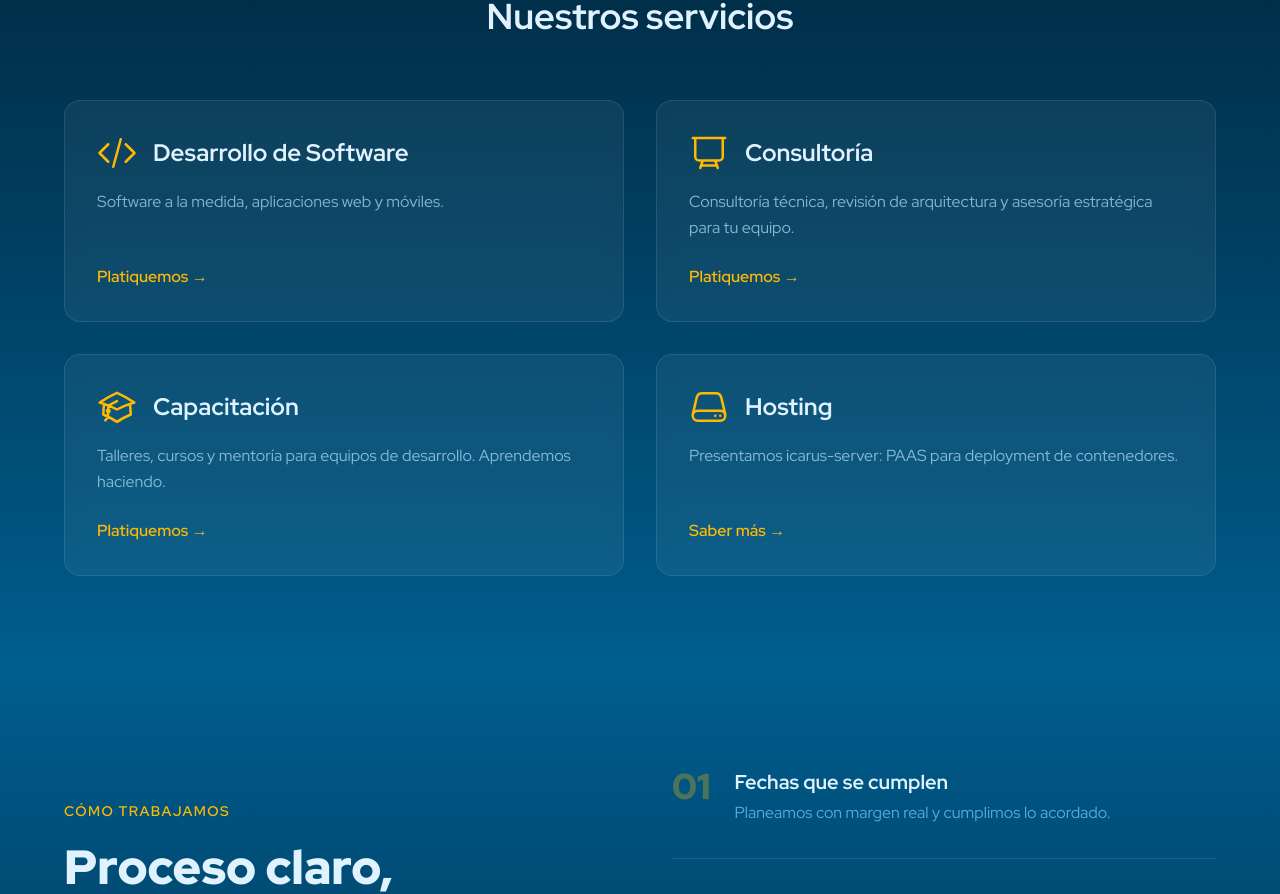
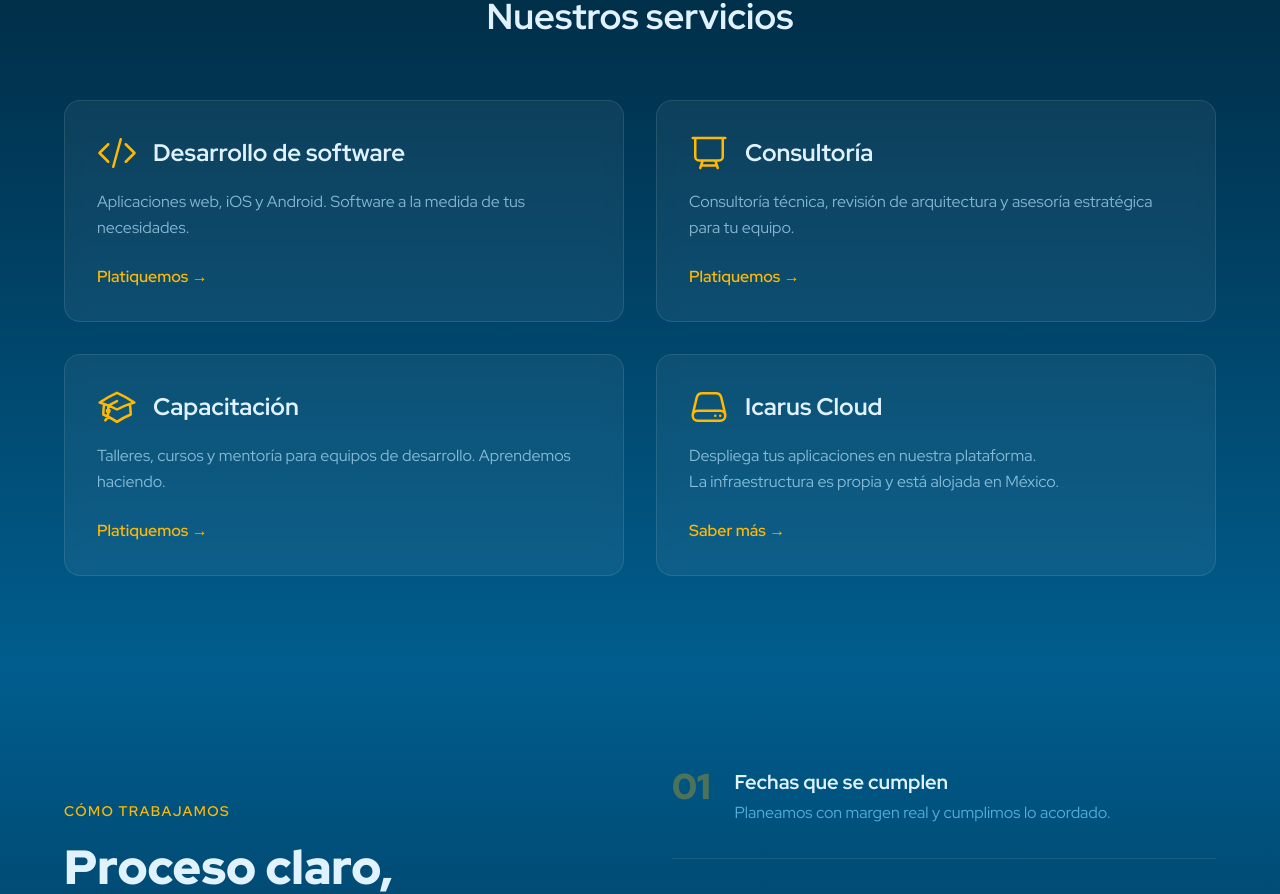
Before and after one commit to grzlz/icarus, a SvelteKit app: page / in a window 1280 px wide. Shown: the part 880-1774 px from the top of the page. Built offline with nearby package versions, Linux system fonts and the light colour scheme.

Commit message:
add icarus cloud

```diff
--- a/src/routes/+layout.svelte
+++ b/src/routes/+layout.svelte
@@ -2,11 +2,6 @@
 	import '../app.css';
 	import Navbar from '$lib/components/Navbar.svelte'
 	import Footer from '$lib/components/Footer.svelte';
-	import { injectAnalytics } from '@vercel/analytics/sveltekit'
-
-	injectAnalytics();
-
-
 	let { children } = $props();
 
 
--- a/src/routes/+page.svelte
+++ b/src/routes/+page.svelte
@@ -1,15 +1,8 @@
 <script>
-	import { track } from '@vercel/analytics/sveltekit';
-
-	let start = $state(Date.now());
 	let formName = $state('');
 	let formEmail = $state('');
 	let formMessage = $state('');
 	let formStatus = $state('idle');
-
-	function handleClick() {
-		track('Signup');
-	}
 
 	async function handleSubmit(e) {
 		e.preventDefault();
@@ -22,7 +15,6 @@
 			});
 			if (res.ok) {
 				formStatus = 'sent';
-				track('contact-form-submit');
 				formName = '';
 				formEmail = '';
 				formMessage = '';
@@ -33,18 +25,6 @@
 			formStatus = 'error';
 		}
 	}
-
-	function handleVisibilityChange() {
-		if (document.visibilityState === 'hidden') {
-			const seconds = Math.round((Date.now() - start) / 1000);
-			track('time-spent-home', { seconds });
-		}
-	}
-
-	$effect(() => {
-		document.addEventListener('visibilitychange', handleVisibilityChange);
-		return () => document.removeEventListener('visibilitychange', handleVisibilityChange);
-	});
 </script>
 
 <svelte:head>
@@ -112,10 +92,10 @@
 					<svg xmlns="http://www.w3.org/2000/svg" class="w-10 h-10 text-amber-400 shrink-0" fill="none" viewBox="0 0 24 24" stroke="currentColor" stroke-width="1.5">
 						<path stroke-linecap="round" stroke-linejoin="round" d="M17.25 6.75L22.5 12l-5.25 5.25m-10.5 0L1.5 12l5.25-5.25m7.5-3l-4.5 16.5" />
 					</svg>
-					<h3 class="text-2xl font-bold text-primary-100">Desarrollo de Software</h3>
+					<h3 class="text-2xl font-bold text-primary-100">Desarrollo de software</h3>
 				</div>
 				<p class="text-primary-200/70 leading-relaxed mb-6">
-					Software a la medida, aplicaciones web y móviles.
+					Aplicaciones web, iOS y Android. Software a la medida de tus necesidades.
 				</p>
 				<a
 					href="https://wa.me/525548017016?text=Hola%2C%20me%20interesa%20desarrollo%20de%20software"
@@ -172,10 +152,10 @@
 					<svg xmlns="http://www.w3.org/2000/svg" class="w-10 h-10 text-amber-400 shrink-0" fill="none" viewBox="0 0 24 24" stroke="currentColor" stroke-width="1.5">
 						<path stroke-linecap="round" stroke-linejoin="round" d="M21.75 17.25v-.228a4.5 4.5 0 00-.12-1.03l-2.268-9.64a3.375 3.375 0 00-3.285-2.602H7.923a3.375 3.375 0 00-3.285 2.602l-2.268 9.64a4.5 4.5 0 00-.12 1.03v.228m19.5 0a3 3 0 01-3 3H5.25a3 3 0 01-3-3m19.5 0a3 3 0 00-3-3H5.25a3 3 0 00-3 3m16.5 0h.008v.008h-.008v-.008zm-3 0h.008v.008h-.008v-.008z" />
 					</svg>
-					<h3 class="text-2xl font-bold text-primary-100">Hosting</h3>
+					<h3 class="text-2xl font-bold text-primary-100">Icarus Cloud</h3>
 				</div>
 				<p class="text-primary-200/70 leading-relaxed mb-6">
-					Presentamos icarus-server: PAAS para deployment de contenedores.
+				Despliega tus aplicaciones en nuestra plataforma.<br/>La infraestructura es propia y está alojada en México.
 				</p>
 				<a
 					href="/icarus-server"
--- a/src/routes/carreras/+page.svelte
+++ b/src/routes/carreras/+page.svelte
@@ -1,5 +1,4 @@
 <script>
-	import { track } from '@vercel/analytics/sveltekit';
 	import { fly } from 'svelte/transition';
 
 	const roles = [
@@ -79,7 +78,6 @@
 			});
 			if (res.ok) {
 				formStatus = 'sent';
-				track('career-apply', { position: roles[selected].title });
 				appEmail = '';
 				cvFile = null;
 			} else {
--- a/src/routes/creta/+page.svelte
+++ b/src/routes/creta/+page.svelte
@@ -1,20 +1,11 @@
 <script>
-	import { track } from '@vercel/analytics/sveltekit';
 	import { onMount } from 'svelte';
 
-	// Replace with your actual Discord invite link
 	const DISCORD_INVITE = 'https://discord.gg/KXdwbP5yX';
 
 	let countdown = $state(10);
 
 	onMount(() => {
-		// Track Discord link visit
-		track('discord-visit', {
-			source: 'direct_link',
-			timestamp: new Date().toISOString()
-		});
-
-		// Countdown interval
 		const interval = setInterval(() => {
 			countdown--;
 			if (countdown <= 0) {
--- a/src/routes/icarus-server/+page.svelte
+++ b/src/routes/icarus-server/+page.svelte
@@ -1,7 +1,3 @@
-<script>
-	import { track } from '@vercel/analytics/sveltekit';
-</script>
-
 <svelte:head>
 	<title>icarus-server | PAAS para contenedores</title>
 	<meta name="description" content="icarus-server: plataforma de deployment para contenedores. Despliega tu código en producción con un solo comando." />
```
